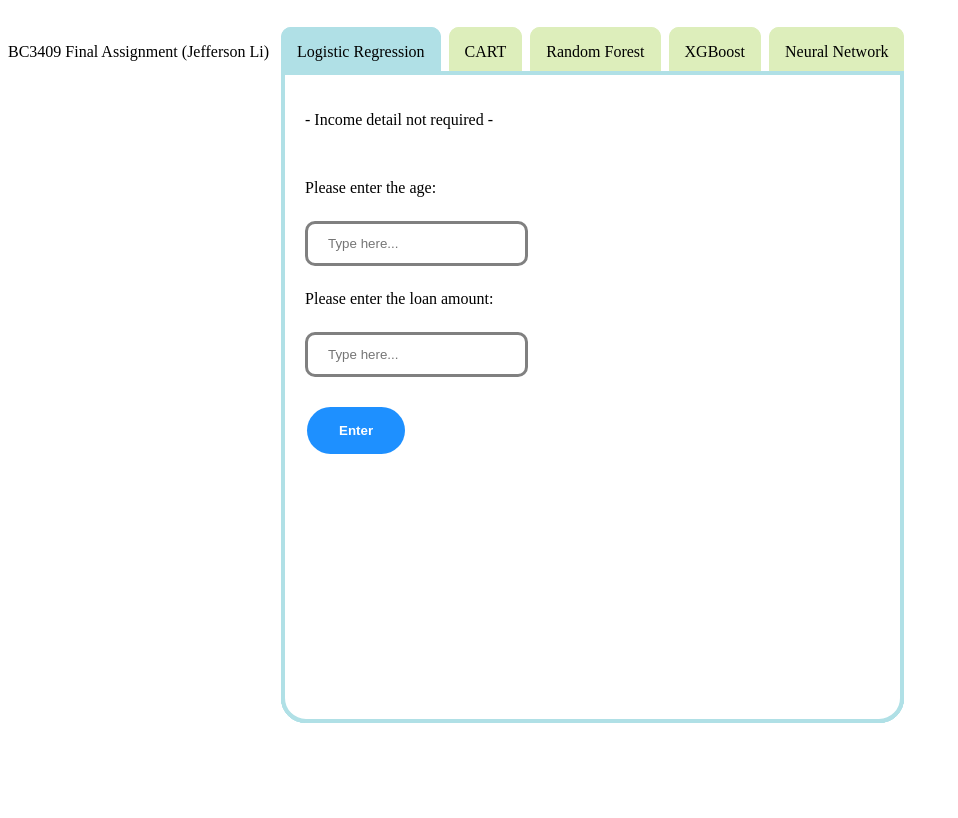
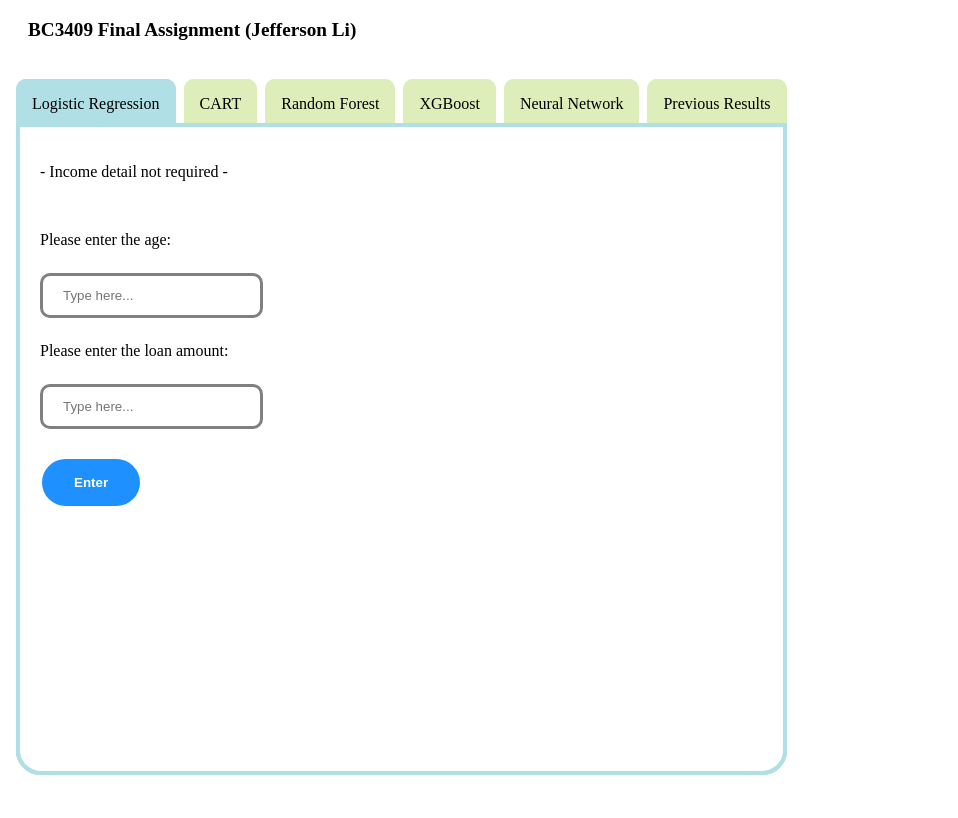
Before and after one commit to JLZJ/BC3409-Final-Assignment, a Flask app: page / in a window 1280 px wide. Shown: the whole page, without its empty margins (0-958 px from the left). Before the commit the page ends 723 px from the top, so only its background shows below. Run offline with Flask 2, Linux system fonts and the light colour scheme.

Commit message:
Update index.html

```diff
--- a/BC3409 Final Assignment Heroku/templates/index.html
+++ b/BC3409 Final Assignment Heroku/templates/index.html
@@ -1,11 +1,11 @@
 <!DOCTYPE html>
 <html>
 <head>
-	BC3409 Final Assignment (Jefferson Li)
 	<meta charset="utf-8">
 	<link rel="stylesheet" type="text/css" href="{{ url_for('static',filename='styles/stylesheet.css') }}">
 </head>
 <body>
+	<p class="header">BC3409 Final Assignment (Jefferson Li)</p>
 	<div class="tabs">
 	   <div class="tab">
 			<input type="radio" id="tab-1" name="tab-group-1" checked>
@@ -13,8 +13,6 @@
 
 			<div class="content">
 				<form action="/" method="post">
-<!-- 					<p>Please enter the income: </p>
-					<p><input type="number" step="0.01" name="incomelr" placeholder="Type here..." min="0"/></p> -->
 					<p>- Income detail not required -</p>
 					<br/>
 					<p>Please enter the age: </p>
@@ -99,14 +97,18 @@
 			</div>
 		</div>
 
-<!-- 		<div class="tab">
+		<div class="tab">
 			<input type="radio" id="tab-6" name="tab-group-1" >
-			<label for="tab-6">Previous results</label>
+			<label for="tab-6">Previous Results</label>
 
 			<div class="content">
-				{{testlist}}
+				{% for val in past_vals %}
+					<p>{{val}}</p>
+				{% endfor %}
+				<br/>
+				<p class="italicize">(only the last 10 values will be captured)</p>
 			</div>
-		</div> -->
+		</div>
 
 	</div>
 </body>
```
